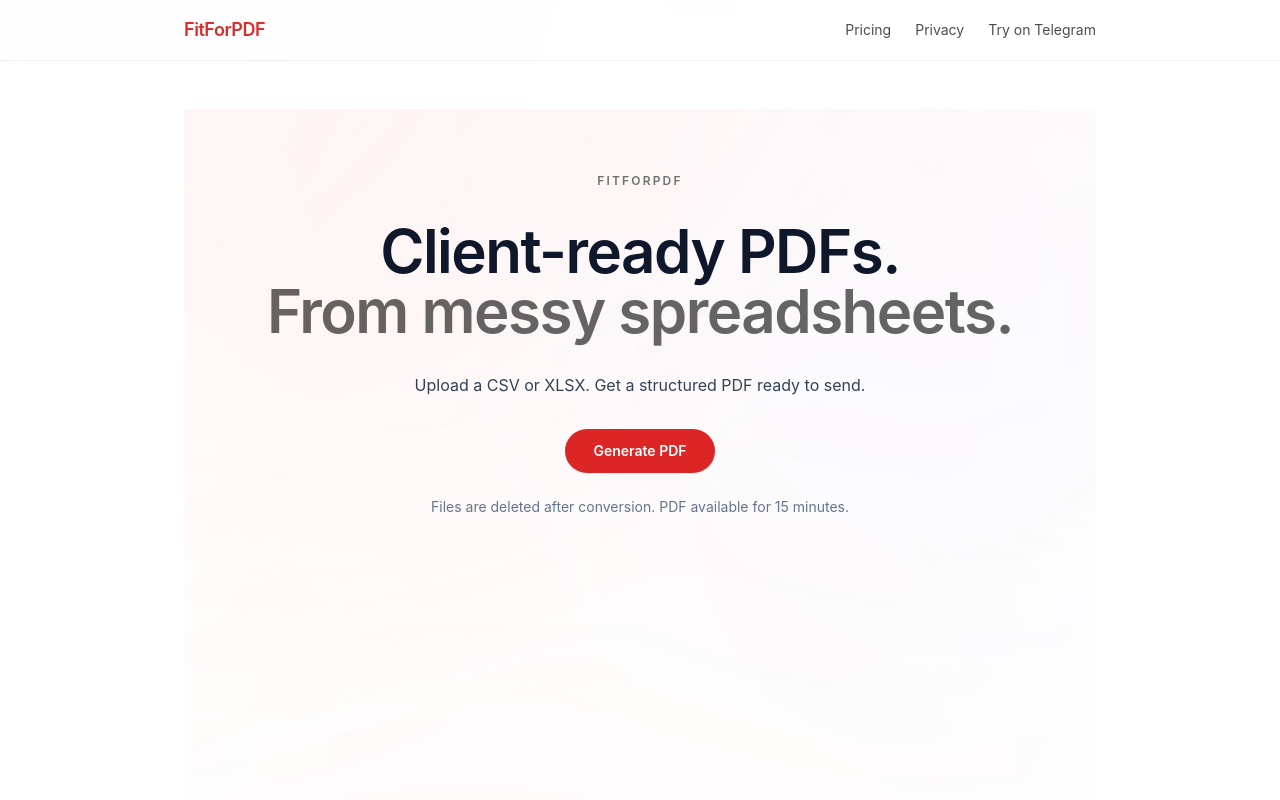
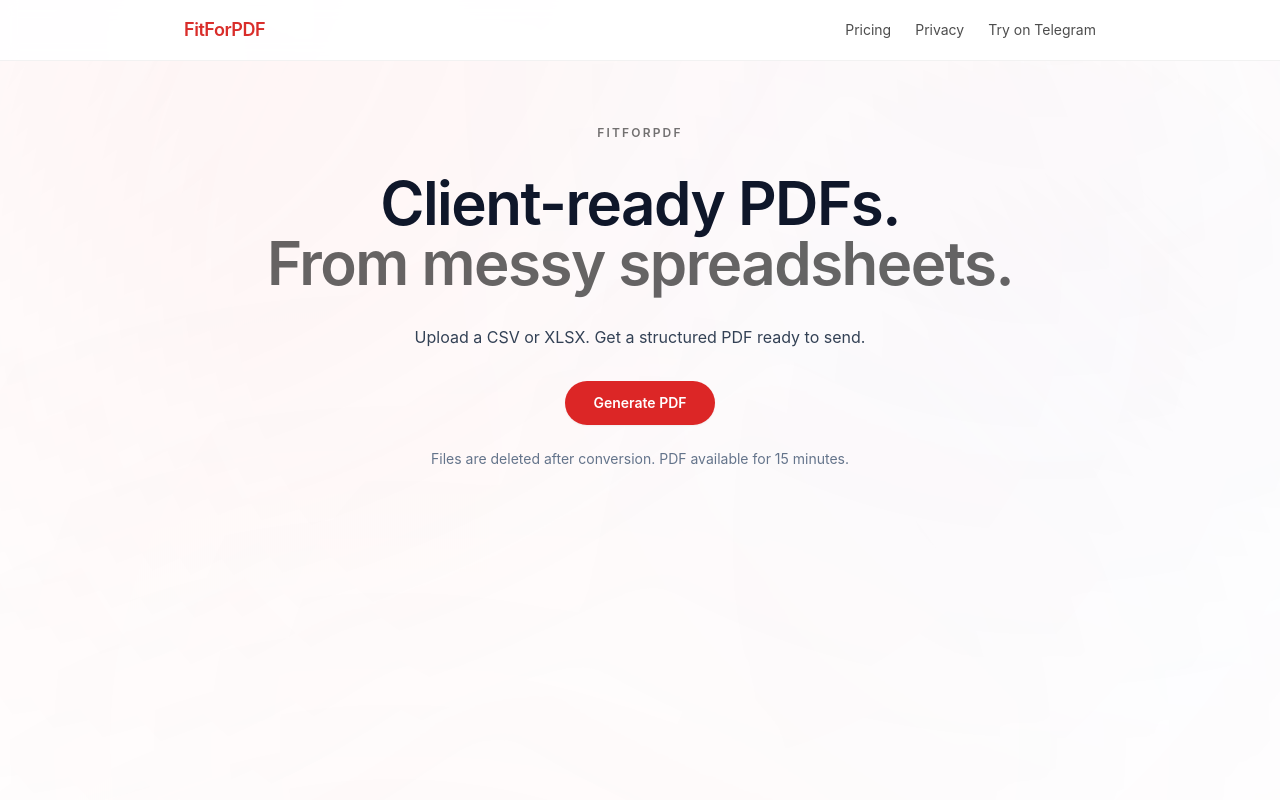
Before and after one commit to Togetheart/fitforpdf-frontend, a Next.js app: page / in a window 1280 px wide. Shown: the top 800 px of the page. Built offline with nearby package versions, Linux system fonts and the light colour scheme.

Commit message:
fix(home): expand hero section background to full width

```diff
--- a/app/page.jsx
+++ b/app/page.jsx
@@ -415,8 +415,8 @@ export default function Page() {
 
   return (
     <div className="min-h-screen bg-white text-slate-900">
-      <Section id={LANDING_COPY_KEYS.hero} index={0} testId="hero-section">
       <PageHero
+        heroTestId="hero-section"
         variant="home"
         eyebrow={LANDING_COPY.heroLabel}
         align="center"
@@ -429,7 +429,7 @@ export default function Page() {
         )}
         subtitle={LANDING_COPY.heroSubheadline}
         contentClassName="items-center gap-8 text-center"
-          className="py-0"
+        className="py-0 w-full"
       >
         <div className="space-y-6">
           <a
@@ -442,9 +442,8 @@ export default function Page() {
           <p className="max-w-prose text-sm text-slate-500">{LANDING_COPY.heroTrustLine}</p>
         </div>
       </PageHero>
-      </Section>
 
-      <Section id="transformation" index={1} bg="bg-gray-50" className="py-24">
+      <Section id="transformation" index={1} bg="bg-gray-50" className="py-24 w-full">
         <div className="mx-auto max-w-3xl text-center">
           <h2 className="text-3xl font-semibold leading-tight tracking-tight sm:text-4xl">
             Look professional.
```
Lines whose indentation alone changed are shown as unchanged.
